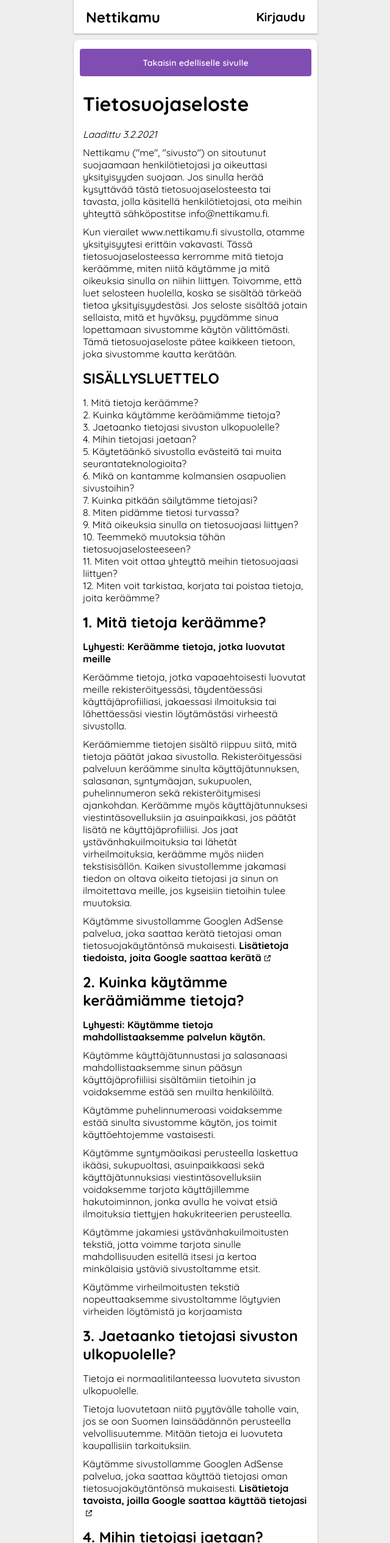
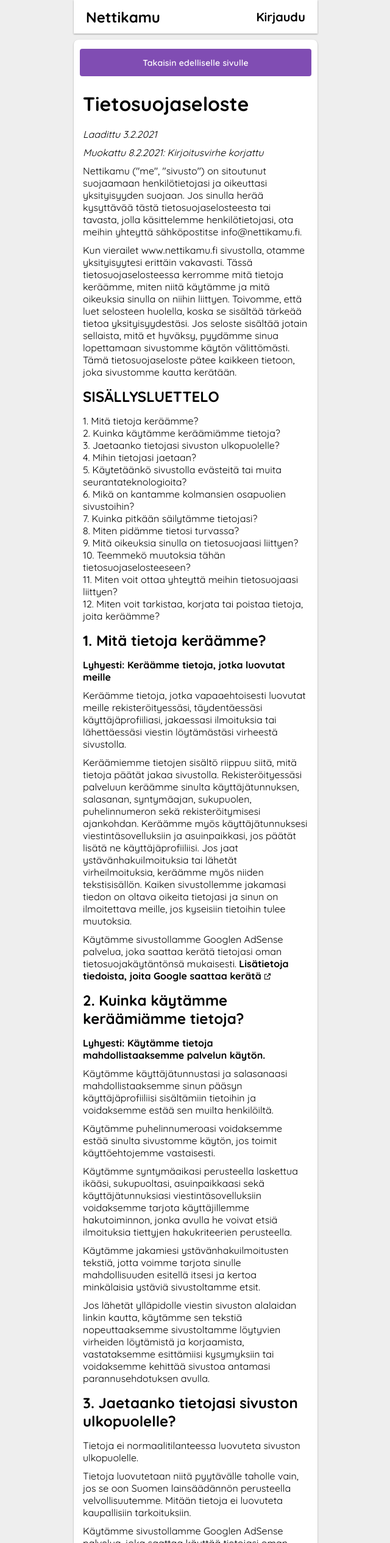
Before and after one commit to jnsjknn/nettikamu, a React (Create React App) app: page /tietosuoja in a window 1280 px wide. Shown: the top 2530 px of the page at 61% size, without its empty margins (319-959 px from the left). Built offline with nearby package versions, Linux system fonts and the light colour scheme; no server answers.

Commit message:
Fix typo in privacy policy

```diff
--- a/src/components/pages/PrivacyPolicy/PrivacyPolicy.js
+++ b/src/components/pages/PrivacyPolicy/PrivacyPolicy.js
@@ -8,13 +8,16 @@ const PrivacyPolicy = ({ history }) => {
     <Document history={history}>
       <h1>Tietosuojaseloste</h1>
       <p>
-        <i> Laadittu 3.2.2021</i>
+        <i>Laadittu 3.2.2021</i>
+      </p>
+      <p>
+        <i>Muokattu 8.2.2021: Kirjoitusvirhe korjattu</i>
       </p>
       <p>
         Nettikamu ("me", "sivusto") on sitoutunut suojaamaan henkilötietojasi ja
         oikeuttasi yksityisyyden suojaan. Jos sinulla herää kysyttävää tästä
-        tietosuojaselosteesta tai tavasta, jolla käsitellä henkilötietojasi, ota
-        meihin yhteyttä sähköpostitse info@nettikamu.fi.
+        tietosuojaselosteesta tai tavasta, jolla käsittelemme henkilötietojasi,
+        ota meihin yhteyttä sähköpostitse info@nettikamu.fi.
       </p>
       <p>
         Kun vierailet www.nettikamu.fi sivustolla, otamme yksityisyytesi
@@ -103,8 +106,10 @@ const PrivacyPolicy = ({ history }) => {
         sivustoltamme etsit.
       </p>
       <p>
-        Käytämme virheilmoitusten tekstiä nopeuttaaksemme sivustoltamme
-        löytyvien virheiden löytämistä ja korjaamista
+        Jos lähetät ylläpidolle viestin sivuston alalaidan linkin kautta,
+        käytämme sen tekstiä nopeuttaaksemme sivustoltamme löytyvien virheiden
+        löytämistä ja korjaamista, vastataksemme esittämiisi kysymyksiin tai
+        voidaksemme kehittää sivustoa antamasi parannusehdotuksen avulla.
       </p>
       <h2>3. Jaetaanko tietojasi sivuston ulkopuolelle?</h2>
       <p>Tietoja ei normaalitilanteessa luovuteta sivuston ulkopuolelle.</p>
```
